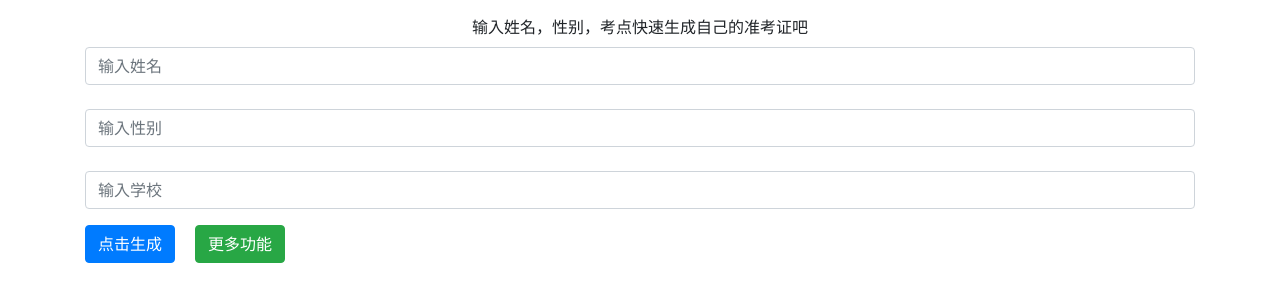
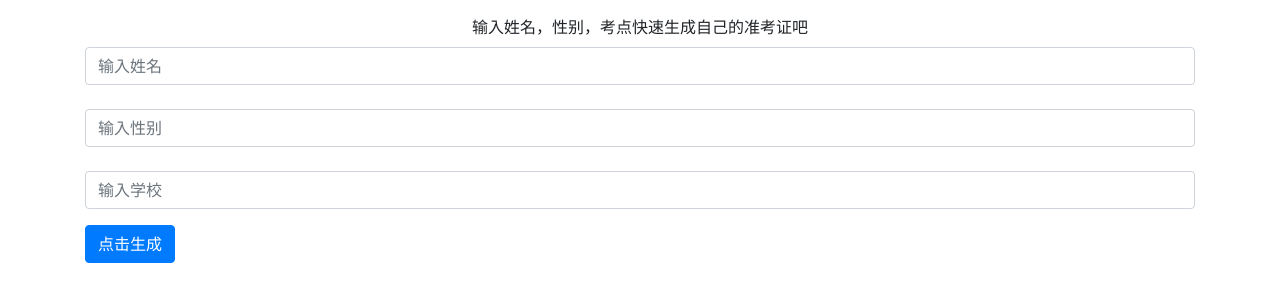
Before and after one commit to qrcodegame/qrcodegame.github.io, a website: page gaokao/index.html in a window 1280 px wide. Drawn offline with Linux system fonts and the light colour scheme.

Commit message:
remove more

```diff
--- a/gaokao/index.html
+++ b/gaokao/index.html
@@ -50,7 +50,7 @@
           <input type="email" class="form-control" id="school" placeholder="输入学校">
         </div>
         <button type="button" class="btn btn-primary" onclick="init()">点击生成</button>
-        <a class="btn btn-success" style="margin-left: 20px;" href="/">更多功能</a>
+        <!-- <a class="btn btn-success" style="margin-left: 20px;" href="/">更多功能</a> -->
       </div>
   </div>
 </body>
```
